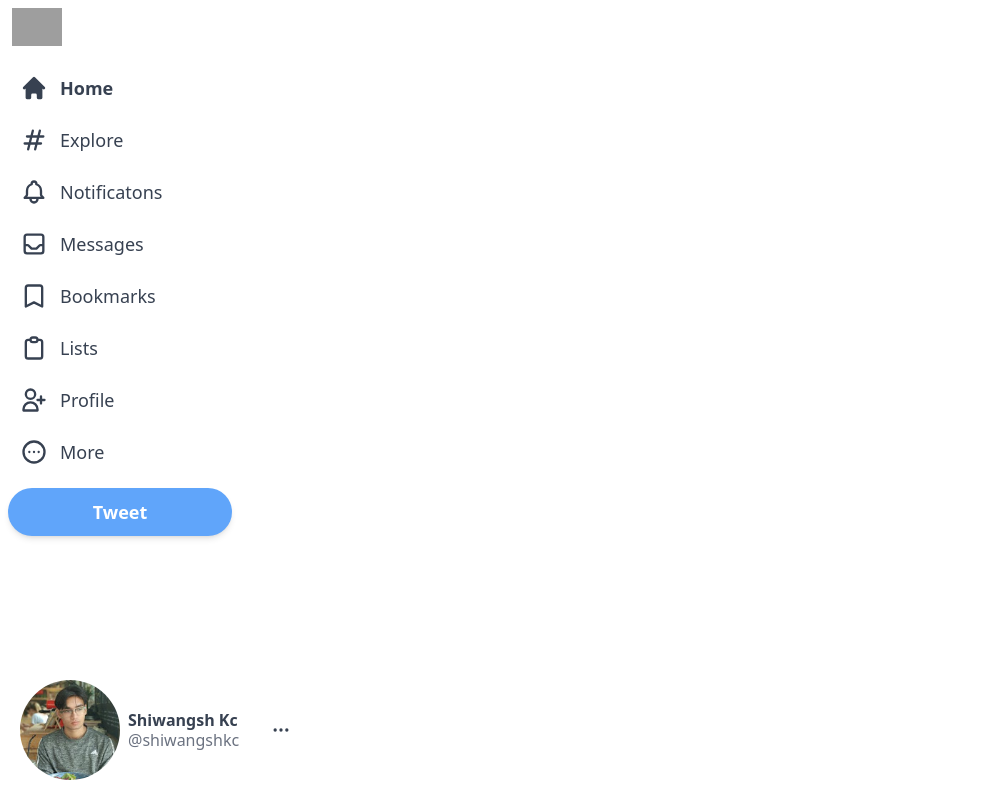
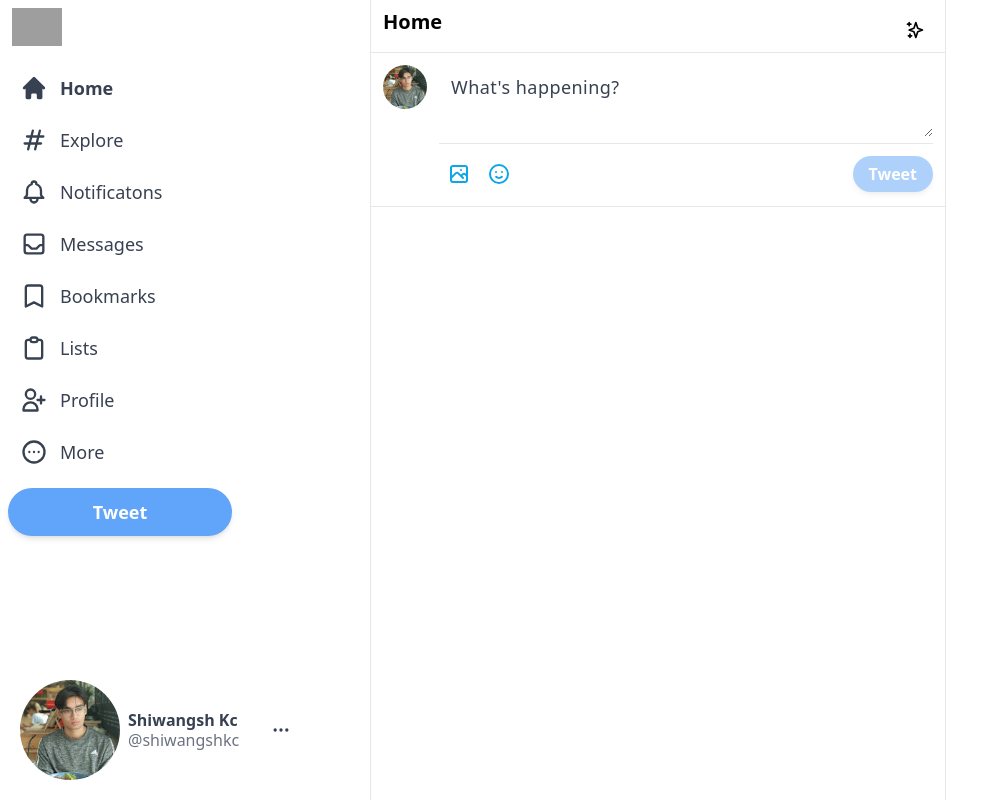
Before and after one commit to Shiwangsh/twitter_clone, a Next.js app: page / in a window 1280 px wide. Shown: the whole page, without its empty margins (0-1001 px from the left). Built offline with nearby package versions, Linux system fonts and the light colour scheme; grey boxes are pictures that could not be loaded.

Commit message:
input section

```diff
--- a/package.json
+++ b/package.json
@@ -23,6 +23,7 @@
     "typescript": "4.9.5"
   },
   "devDependencies": {
+    "@tailwindcss/forms": "^0.5.3",
     "autoprefixer": "^10.4.13",
     "postcss": "^8.4.21",
     "tailwindcss": "^3.2.6"
--- a/src/app/page.tsx
+++ b/src/app/page.tsx
@@ -1,9 +1,11 @@
-import { Sidebar } from "@/components/Sidebar";
+import Feed from "@/components/Feed";
+import Sidebar from "@/components/Sidebar";
 
 export default function Home() {
   return (
     <main className="flex min-h-screen max-w-7xl mx-auto">
       <Sidebar />
+      <Feed />
     </main>
   );
 }
--- /dev/null
+++ b/src/components/Feed.tsx
@@ -0,0 +1,16 @@
+import { SparklesIcon } from "@heroicons/react/outline";
+import Input from "./Input";
+
+export default function Feed() {
+  return (
+    <div className="xl:ml-[370px] border-l border-r border-grey-200 xl:min-w-[576px] sm:ml-[73px] flex-grow max-w-xl">
+      <div className="flex py-2 px-3 sticky top-0 z-50 bg-white border-b border-grey-200">
+        <h2 className="text-lg sm:text-xl font-bold cursor-pointer">Home</h2>
+        <div className="hoverEffect flex item-center justify-center px-0 ml-auto w-9 h-9">
+          <SparklesIcon className="h-5" />
+        </div>
+      </div>
+      <Input />
+    </div>
+  );
+}
--- /dev/null
+++ b/src/components/Input.tsx
@@ -0,0 +1,36 @@
+import { EmojiHappyIcon, PhotographIcon } from "@heroicons/react/outline";
+import Image from "next/image";
+import user_img from "../../public/images/user_img.jpg";
+
+export default function Input() {
+  return (
+    <div className="flex border-b border-gray-200 p-3 space-x-3">
+      <Image
+        src={user_img}
+        alt="user-img"
+        className="h-11 w-11 rounded-full cursor-pointer hover:brightness-95"
+      />
+      <div className="w-full divide-y divide-gray-200">
+        <div className="">
+          <textarea
+            className="w-full border-none focus:ring-0 text-lg placeholder-gray-700 tracking-wide min-h-[50px] text-gray-700"
+            rows={2}
+            placeholder="What's happening?"
+          ></textarea>
+        </div>
+        <div className="flex items-center justify-between pt-2.5">
+          <div className="flex">
+            <PhotographIcon className="h-10 w-10 hoverEffect p-2 text-sky-500 hover:bg-sky-100" />
+            <EmojiHappyIcon className="h-10 w-10 hoverEffect p-2 text-sky-500 hover:bg-sky-100" />
+          </div>
+          <button
+            className="bg-blue-400 text-white px-4 py-1.5 rounded-full font-bold shadow-md hover:brightness-95 disabled:opacity-50"
+            disabled
+          >
+            Tweet
+          </button>
+        </div>
+      </div>
+    </div>
+  );
+}
--- a/src/components/Sidebar.tsx
+++ b/src/components/Sidebar.tsx
@@ -13,7 +13,7 @@
 } from "@heroicons/react/outline";
 import user_img from "../../public/images/user_img.jpg";
 
-export const Sidebar = () => {
+export default function Sidebar() {
   return (
     <div className="hidden sm:flex flex-col p-2 xl:items-start fixed h-full">
       {/* Twitter logo */}
@@ -56,4 +56,4 @@
       </div>
     </div>
   );
-};
+}
--- a/tailwind.config.js
+++ b/tailwind.config.js
@@ -11,5 +11,5 @@
   theme: {
     extend: {},
   },
-  plugins: [],
+  plugins: [require("@tailwindcss/forms")],
 };
```
Also changed, not shown: 1 other file (tests, documents, lock files or other folders).
